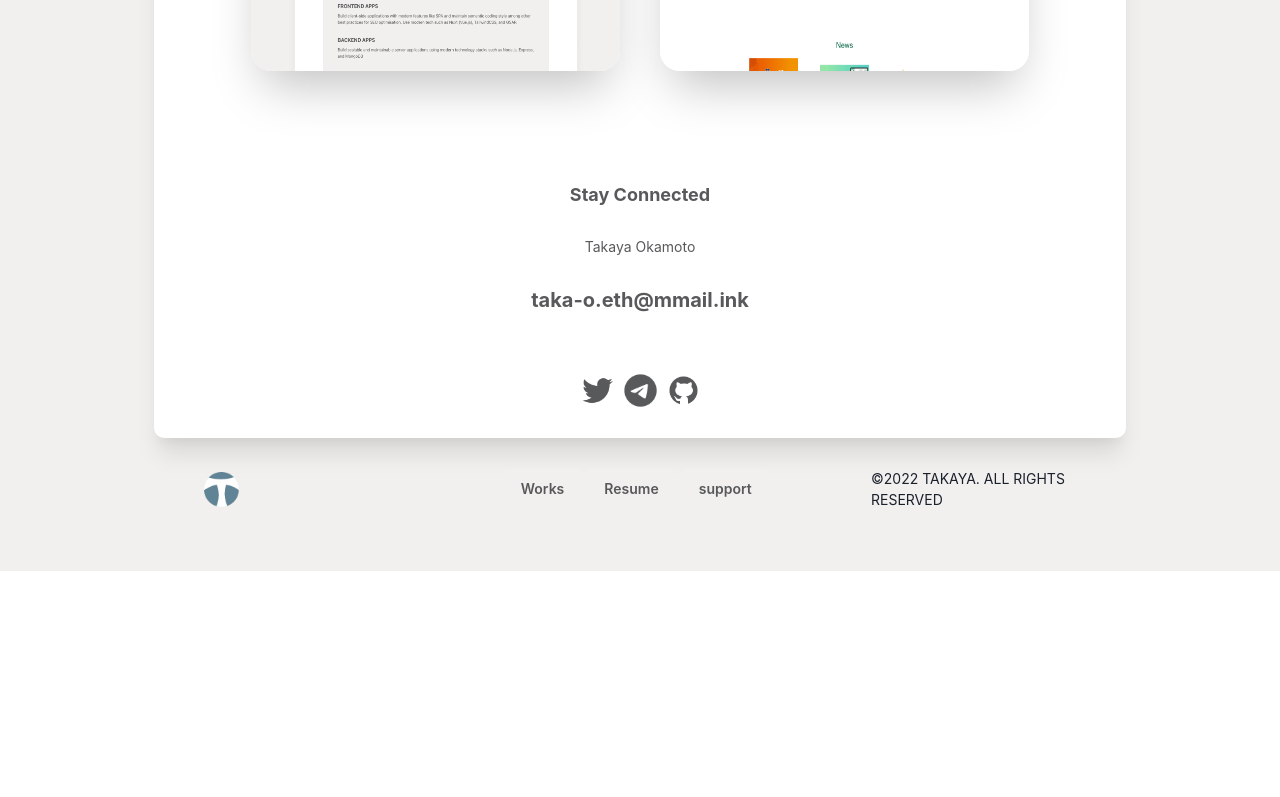
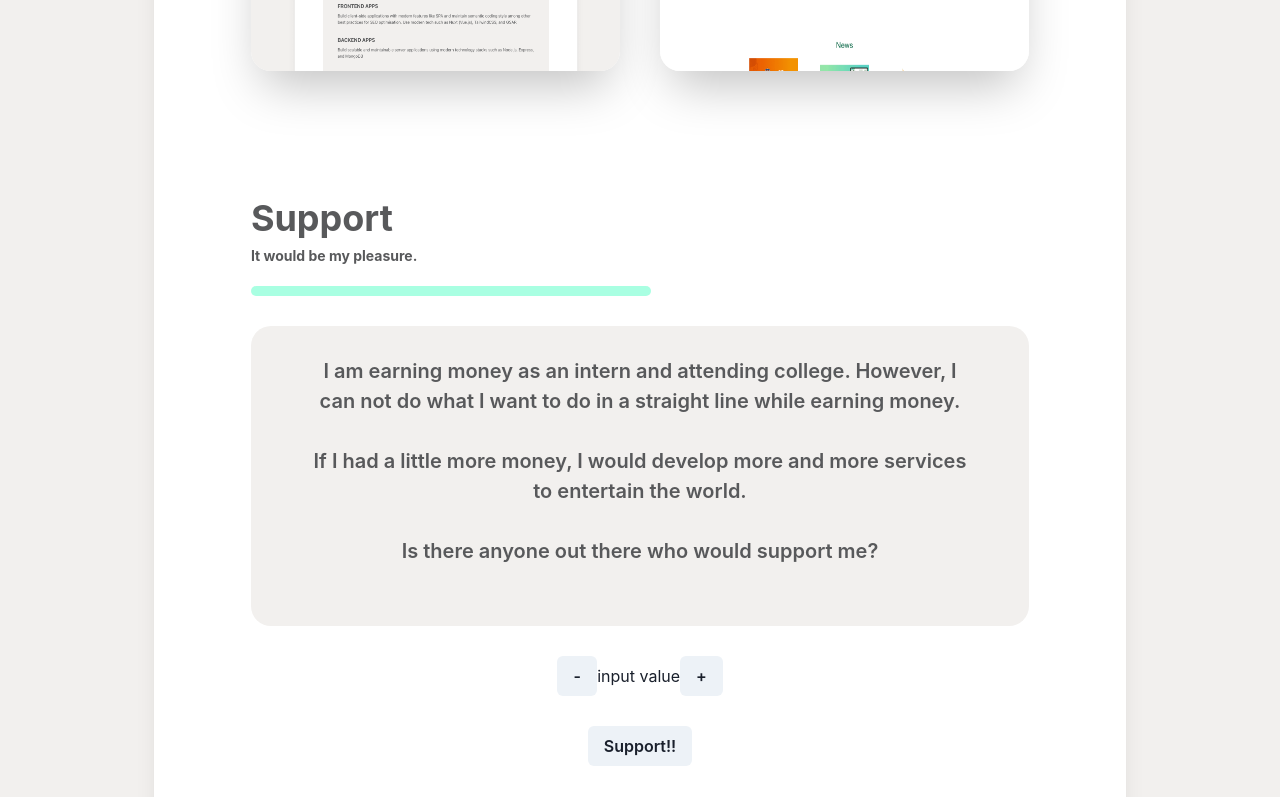
Before and after one commit to takaya-okamoto/okamoto-takaya.github.io, a Next.js app: page / in a window 1280 px wide. Shown: the part 2000-2797 px from the top of the page. Before the commit the page ends 2571 px from the top, so only its background shows below. Built offline with nearby package versions, Linux system fonts and the light colour scheme.

Commit message:
resolve suport

```diff
--- a/components/mainArea/connection.tsx
+++ b/components/mainArea/connection.tsx
@@ -1,19 +1,40 @@
 import { Box, Text, HStack, Image, VStack, Link } from "@chakra-ui/react";
 
+type IsDissableType = {
+  isDissable: boolean;
+};
 
-export function Connection():JSX.Element {
+export function Connection(props: IsDissableType): JSX.Element {
   return (
+    <>
+      {props.isDissable ? (
+        <></>
+      ) : (
         <Box p="30px 0">
           <VStack>
-        <Text pb="20px" fontWeight="bold" fontSize="lg" color="#58595b">Stay Connected</Text>
-        <Text pb="20px" fontSize="sm" color="#58595b">Takaya Okamoto</Text>
-        <Text pb="50px" fontWeight="bold" fontSize="xl" color="#58595b">taka-o.eth@mmail.ink</Text>
+            <Text pb="20px" fontWeight="bold" fontSize="lg" color="#58595b">
+              Stay Connected
+            </Text>
+            <Text pb="20px" fontSize="sm" color="#58595b">
+              Takaya Okamoto
+            </Text>
+            <Text pb="50px" fontWeight="bold" fontSize="xl" color="#58595b">
+              taka-o.eth@mmail.ink
+            </Text>
             <HStack>
-          <Link href="https://twitter.com/taka_crypt" target="_blank"><Image src="/icon/twitter.png" alt="twitter" boxSize="35px"/></Link>
-          <Link href="https://t.me/Taka_crypt" target="_blank"><Image src="/icon/telegram.png" alt="telegram" boxSize="35px"/></Link>
-          <Link href="https://github.com/takaya-okamoto" target="_blank"><Image src="/icon/github.png" alt="github" boxSize="35px"/></Link>
+              <Link href="https://twitter.com/taka_crypt" target="_blank">
+                <Image src="/icon/twitter.png" alt="twitter" boxSize="35px" />
+              </Link>
+              <Link href="https://t.me/Taka_crypt" target="_blank">
+                <Image src="/icon/telegram.png" alt="telegram" boxSize="35px" />
+              </Link>
+              <Link href="https://github.com/takaya-okamoto" target="_blank">
+                <Image src="/icon/github.png" alt="github" boxSize="35px" />
+              </Link>
             </HStack>
           </VStack>
         </Box>
-  )
+      )}
+    </>
+  );
 }
--- a/package.json
+++ b/package.json
@@ -6,13 +6,15 @@
     "dev": "next dev",
     "build": "next build",
     "start": "next start",
-    "lint": "next lint"
+    "lint": "next lint",
+    "ganache": "ganache --wallet.seed myCustomSeed"
   },
   "dependencies": {
     "@chakra-ui/react": "^2.2.6",
     "@emotion/react": "^11.10.0",
     "@emotion/styled": "^11.10.0",
     "framer-motion": "^6.5.1",
+    "ganache": "^7.4.1",
     "next": "12.2.5",
     "react": "18.2.0",
     "react-dom": "18.2.0",
--- a/pages/index.tsx
+++ b/pages/index.tsx
@@ -5,6 +5,7 @@ import { WhatCanIDo } from '../components/mainArea/whatCanIDo'
 import { SelfIntroduction } from '../components/mainArea/selfIntroduction'
 import { Connection } from '../components/mainArea/connection'
 import { WorksComponent } from '../components/mainArea/worksComponent'
+import Support from './support'
 
 
 const Home: NextPage = () => {
@@ -14,7 +15,8 @@ const Home: NextPage = () => {
       <WhatCanIDo />
       <SelfIntroduction />
       <WorksComponent />
-      <Connection />
+      <Support connect={true}/>
+      <Connection isDissable={false}/>
     </Box>
   )
 }
--- a/pages/support.tsx
+++ b/pages/support.tsx
@@ -1,18 +1,24 @@
 import { Text, Button, Box } from '@chakra-ui/react'
+import { isDataView } from 'util/types'
 import { Line } from '../components/line/line'
 import { Connection } from '../components/mainArea/connection'
 import { AssistButton } from '../components/support/assistButton'
 import { SupportDescription } from '../components/support/supportDescription'
 
-export default function Support():JSX.Element {
+type ConnectType = {
+  connect: boolean
+}
+
+export default function Support(props: ConnectType):JSX.Element {
+  const isDissable = props.connect
   return (
-    <Box p="40px 10%">
+    <Box p="40px 0">
       <Text fontWeight="bold" fontSize="4xl" color="#58595b">Support</Text>
       <Text pb="20px" fontWeight="bold" fontSize="sm" color="#58595b">It would be my pleasure.</Text>
       <Line />
       <SupportDescription />
       <AssistButton />
-      <Connection />
+      <Connection isDissable={isDissable}/>
     </Box>
   )
 }
```
Also changed, not shown: 1 other file (tests, documents, lock files or other folders). Lines whose indentation alone changed are shown as unchanged.
